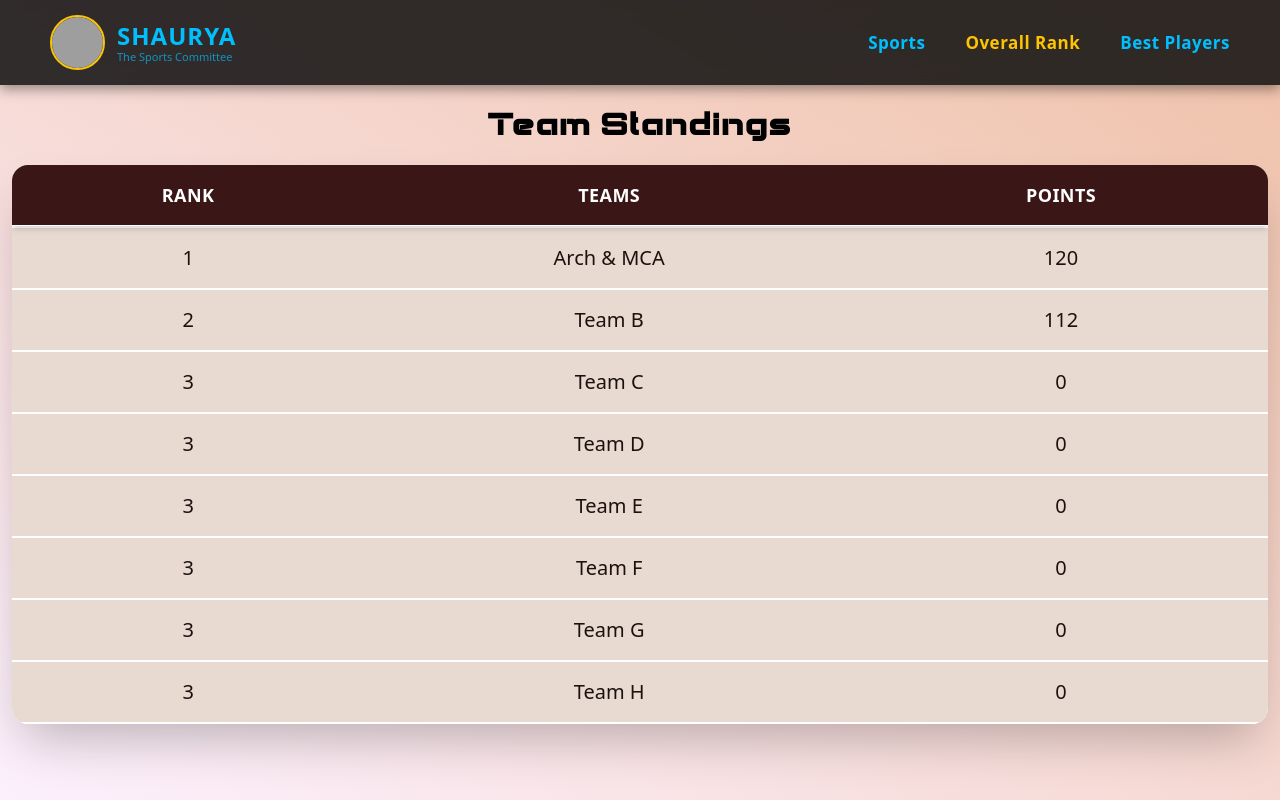
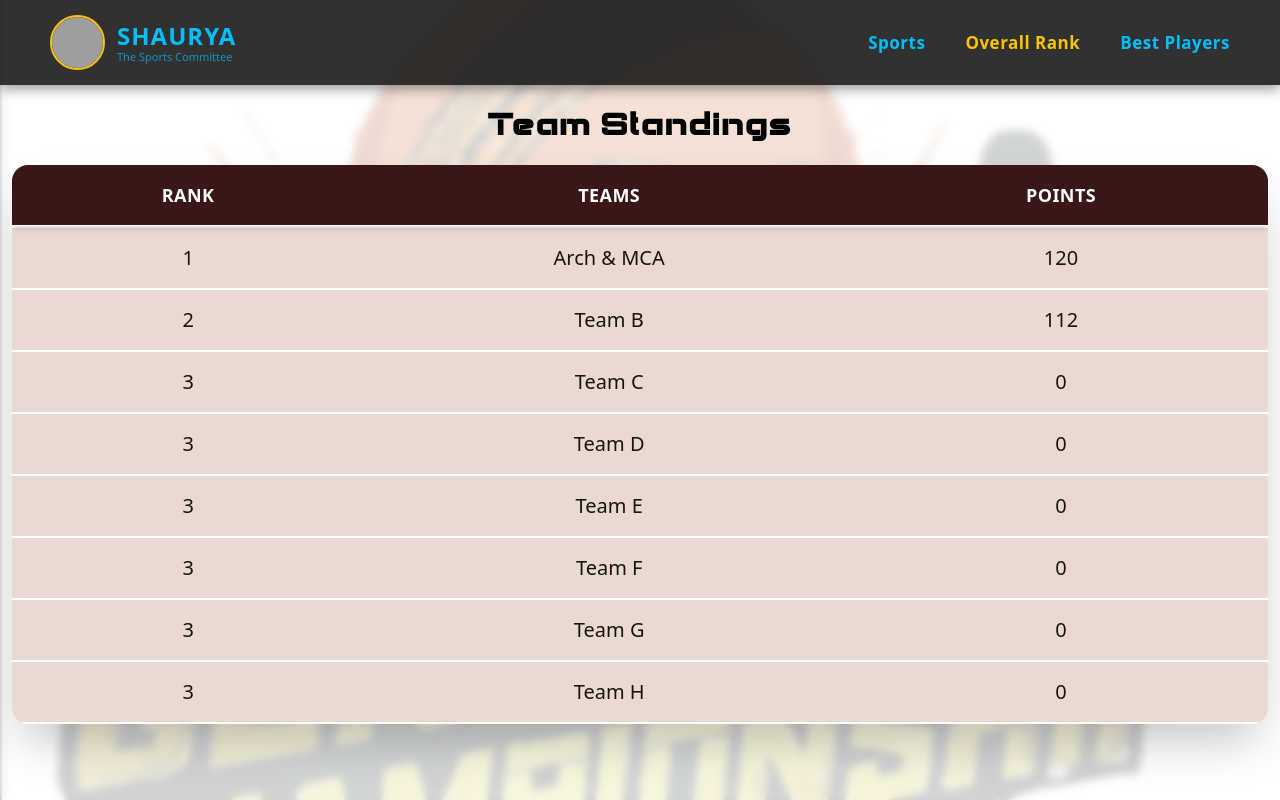
Before and after one commit to ankitsingh4304/Global-Championship, a React (Vite) app: page /rank in a window 1280 px wide. Built offline with nearby package versions, Linux system fonts and the light colour scheme; grey boxes are pictures that could not be loaded.

Commit message:
added bg

```diff
--- a/src/pages/rank/rank.tsx
+++ b/src/pages/rank/rank.tsx
@@ -24,7 +24,16 @@ export default function OverallRank() {
   }
 
   return (
-    <div className="relative min-h-screen bg-gradient-to-tr from-[#fcf0fd] to-[#efc1a8] adjust-top p-3 mx-auto">
+    <div className="relative min-h-screen bg-gradient-to-tr from-[#fcf0fd] to-[#efc1a8] bg-[url('/assets/tableImage/GCtable.png')]
+        bg-cover bg-center bg-no-repeat adjust-top p-3 mx-auto">
+
+        {/* 🔹 Blurred Background Image Layer */}
+        <div className="absolute inset-0 bg-[url('/assets/tableImage/GCtable.png')] bg-cover bg-center filter blur-xs"></div>
+
+        <div className="relative z-10">
+
+
+
       <div className="stats">
         <h2 className="text-3xl font-bold mb-6 text-center font-[Brave81] text-black mt-5 tracking-widest">
           Team Standings
@@ -41,6 +50,7 @@ export default function OverallRank() {
           <RankDetailPopup team={selectedTeam} onClose={handleClosePopup} />
         )}
       </div>
+        </div>
     </div>
   );
 };
```
